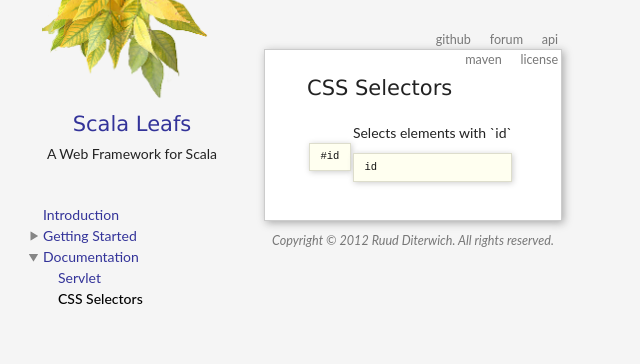
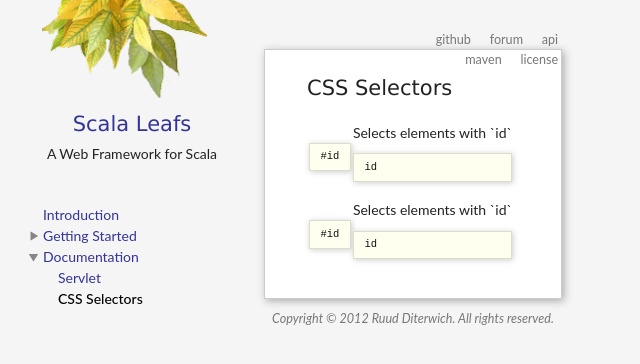
Before and after one commit to scalastuff/scalaleafs, a Jekyll site: the page built from css-selectors.md, in a window 1280 px wide. Shown: the top 364 px of the page, without its empty margins (0-640 px from the left). Built offline with Jekyll 4.4.1, drawn with Linux system fonts in a browser that asks for light colours.

Commit message:
Updated css-selectors.md

```diff
--- a/css-selectors.md
+++ b/css-selectors.md
@@ -5,4 +5,5 @@
 
 <table>
 <tr><td><pre>#id</pre></td><td>Selects elements with `id` <pre>id</pre></td></tr>
+<tr><td><pre>#id</pre></td><td>Selects elements with `id` <pre>id</pre></td></tr>
 </table>
```
